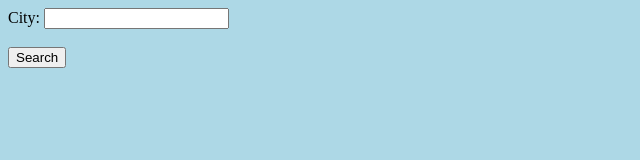
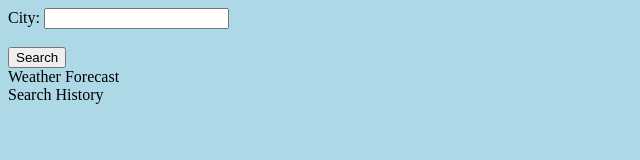
Before and after one commit to SHoang6702/WeatherDashbord, a plain HTML site: page index.html in a window 1280 px wide. Shown: the whole page, without its empty margins (0-640 px from the left). Drawn offline with Linux system fonts and the light colour scheme.

Commit message:
Temporary HTML/CSS functional but ugly, focusing on java script. Local storage and API still nonfunctional.

```diff
--- a/index.html
+++ b/index.html
@@ -11,7 +11,8 @@
     <label for="city">City:</label>
     <input type="text" id="city" name="city"><br><br>
     <button id="searchButton">Search</button>
-    <div id="searchHistroy"></div>
+    <div id="searchResults">Weather Forecast</div>
+    <div id="searchHistroy">Search History</div>
   </body>
   <script src="./assets/js/script.js"></script>
 </html>
```
